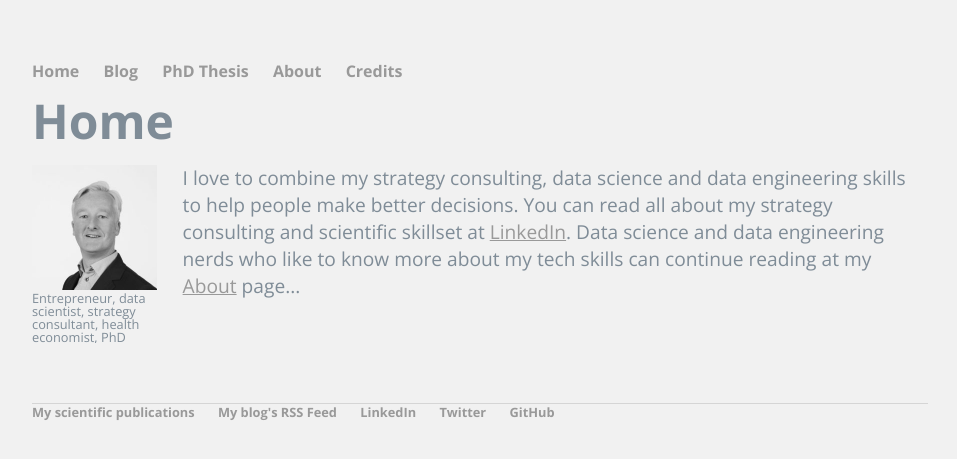
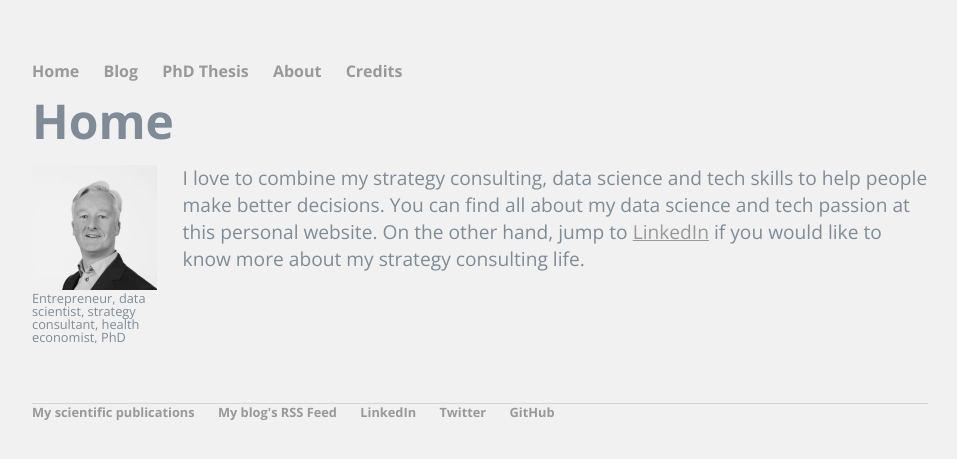
Before and after one commit to pjastam/pjastam.github.io, a Jekyll site: the page built from index.html, in a window 1280 px wide. Shown: the top 459 px of the page, without its empty margins (160-1117 px from the left). Built offline with Jekyll 4.4.1, drawn with Linux system fonts in a browser that asks for light colours; nearby versions of some CDN libraries; some web fonts are replaced; library files that are not in the unit come from our copies.

Commit message:
Text update

```diff
--- a/index.html
+++ b/index.html
@@ -13,7 +13,7 @@ title: Piet Stam - Home
 			</table>
 		</div>
 		<div class="right">
-			<p>I love to combine my strategy consulting, data science and data engineering skills to help people make better decisions. You can read all about my strategy consulting and scientific skillset at <a href="http://www.linkedin.com/in/pjastam">LinkedIn</a>. Data science and data engineering nerds who like to know more about my tech skills can continue reading at my <a href="/about">About</a> page...</p>
+			<p>I love to combine my strategy consulting, data science and tech skills to help people make better decisions. You can find all about my data science and tech passion at this personal website. On the other hand, jump to <a href="http://www.linkedin.com/in/pjastam">LinkedIn</a> if you would like to know more about my strategy consulting life.
 		</div>
 	</div>
 
```
